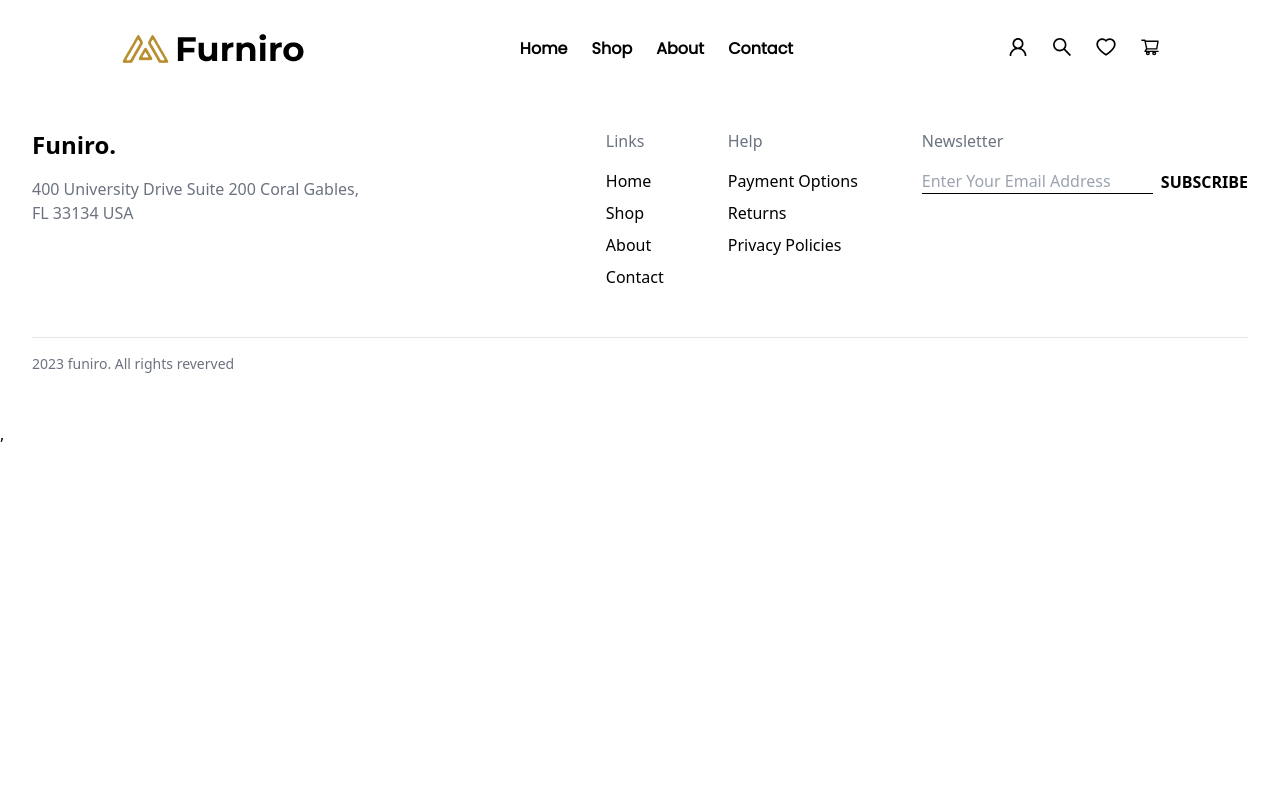
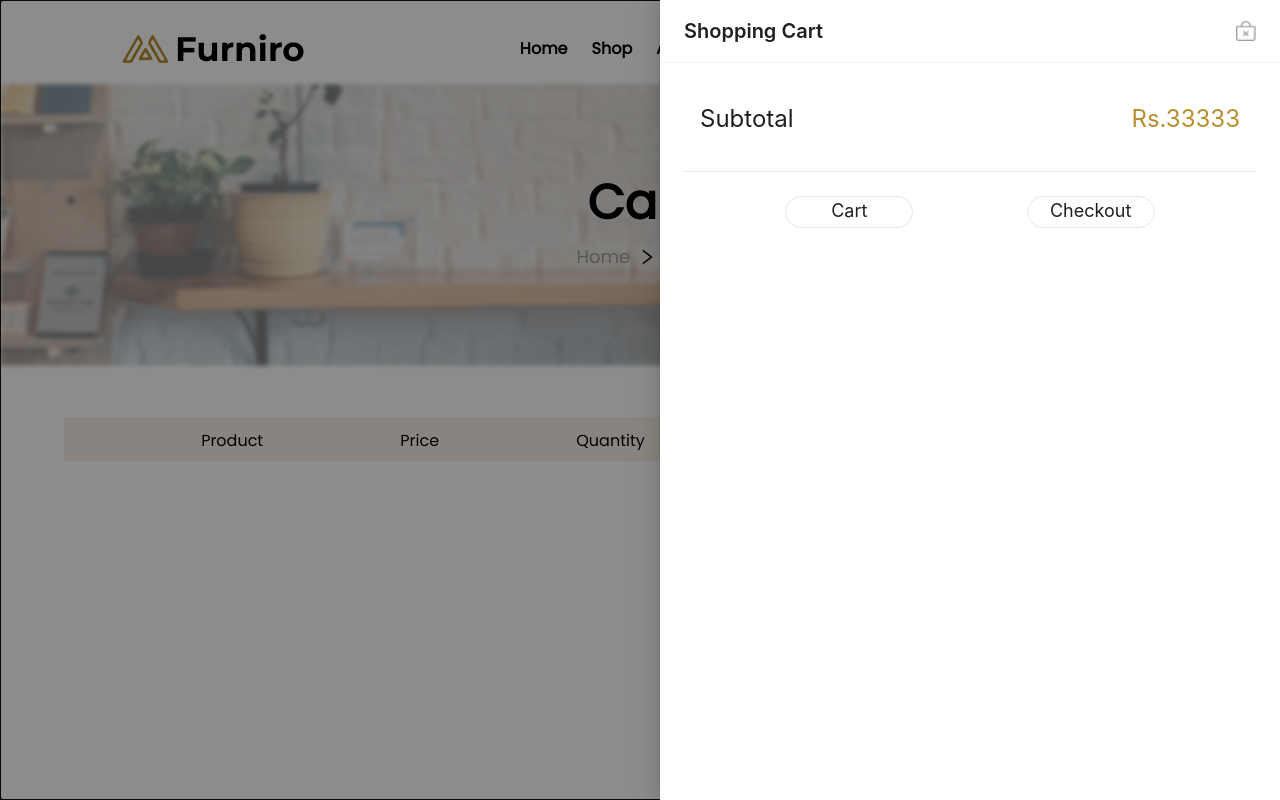
Before and after one commit to Aliraza708/assigment5, a React (Vite) app: page /AddtoCart in a window 1280 px wide. Both pictures are taken after a click on the element 1150 px from the left and 47 px from the top of the page. Shown: the top 800 px of the page. Built offline with nearby package versions, Linux system fonts and the light colour scheme.

Commit message:
update Cart Shopping

```diff
--- a/src/App.jsx
+++ b/src/App.jsx
@@ -6,6 +6,7 @@ import Home from './pages/Home'
 import Footer from './Components/Footer'
 import Shop from './pages/Shop'
 import ProductDetail from './pages/ProductDetail'
+import AddtoCart from './pages/Cart'
 
 function App() {
 return(
@@ -14,7 +15,9 @@ return(
     <Routes>
      <Route path="/" element={<Home/>} />
      <Route path='/Shop' element={<Shop/>} />
+     <Route path='/AddtoCart' element={<AddtoCart/>} />
      <Route path='/Shop/:id' element={<ProductDetail/>}/>
+
     </Routes>
     <Footer/>
   </BrowserRouter>
--- a/src/Components/Banner.jsx
+++ b/src/Components/Banner.jsx
@@ -1,3 +1,4 @@
+import { Link } from 'react-router-dom'
 import '../App.css'
 
 function Banner() {
@@ -19,9 +20,12 @@ function Banner() {
                 Lorem ipsum dolor sit amet, consectetur adipiscing elit. Ut elit
                 tellus, luctus nec ullamcorper mattis.
               </p>
-              <button className="px-6 py-3 mt-6 text-white rounded hover:bg-yellow-800" style={{backgroundColor:'#B88E2F'}}>
+              <Link to={"/shop"}>
+               <button className="px-6 py-3 mt-6 text-white rounded hover:bg-yellow-800" style={{backgroundColor:'#B88E2F'}}>
                 BUY NOW
               </button>
+              </Link>
+
             </div>
           </div>
         </div>
--- a/src/Components/Card.jsx
+++ b/src/Components/Card.jsx
@@ -1,8 +1,10 @@
+import { useContext } from "react"
 import { Link } from "react-router-dom"
+import { CartContext } from "../ContextApi/AddtoCartContextapi"
 
 
 function Card({ item }) {
-
+  const {addItem,removeItem,isItemadd} = useContext(CartContext)
   return (
     <div className="flex  flex-wrap  gap-8 items-center justify-center min-h-screen ">
       {item.map((data) => {
@@ -10,38 +12,34 @@ function Card({ item }) {
 
 
         return (
-          <Link to={`/Shop/${id}`} key={id} className="bg-white  border h-[400px] overflow-hidden max-w-xs w-72">
+          <div key={id} className="bg-white  border h-[400px] overflow-hidden max-w-xs w-72">
 
             <div className="relative group w-full h-72">
-              {/* Image */}
               <img
                 src={image}
                 alt="A minimalist flower pot on an orange leather sofa"
                 className="w-full cursor-pointer h-72 object-cover"
               />
 
-              {/* Hover overlay with Add to Cart button */}
               <div className="absolute inset-0 flex items-center justify-center bg-[#636363] bg-opacity-50 opacity-0 group-hover:opacity-100 transition-opacity">
-                <button className="bg-white hover:opacity-95 text-yellow-600 font-semibold py-2 px-4 rounded shadow">
+                <button onClick={()=>addItem(data)} className="bg-white hover:opacity-95 text-yellow-600 font-semibold py-2 px-4 rounded shadow">
                   Add to cart
                 </button>
               </div>
 
-              {/* Conditional label for "New" */}
               {add === 'new' && (
                 <div className="absolute top-2 right-2 h-10 text-center bg-teal-500 text-white text-sm font-semibold px-1.5 py-2.5 rounded-full">
                   New
                 </div>
               )}
 
-              {/* Conditional label for "-50%" sale */}
               {add === 'sal' && (
                 <div className="absolute top-2 right-2 h-10 text-center bg-red-700 text-white text-sm font-semibold px-1 py-2.5 rounded-full">
                   -50%
                 </div>
               )}
             </div>
-
+            <Link to={`/Shop/${id}`} >
             <div className="p-4" style={{ backgroundColor: '#F4F5F7' }}>
               <h2 className="text-lg font-semibold text-gray-800">{title}</h2>
               <p className="text-gray-600">{categories}</p>
@@ -49,6 +47,7 @@ function Card({ item }) {
             </div>
 
           </Link>
+          </div>
         )
       })}
 
--- /dev/null
+++ b/src/Components/CartBanner.jsx
@@ -0,0 +1,25 @@
+import { Link } from 'react-router-dom'
+import { RightOutlined } from '@ant-design/icons'
+
+function CartBanner(){
+    return(
+        <div className="flex items-center justify-center  " style={{backgroundColor:'#EFEFEF'}}>
+        <div className="relative w-full h-72 p-8 bg-white">
+          <img
+            alt="Interior with a plant, chair, and lamp"
+            className="absolute inset-0 object-cover w-full h-full"
+            src='/images/Rectangle 1.png'
+
+          />
+          <div className="relative z-10 flex flex-col items-center justify-center w-full h-full p-8  bg-opacity-75">
+            <h1 className='text-5xl font-semibold font-poppins'>Cart</h1>
+           <div className='mt-4 font-poppins flex gap-2 text-lg '>
+           <Link to={'/'} className=' font-medium text-[#9F9F9F]'> Home  </Link><RightOutlined /><p className='font-normal'>Cart</p>
+           </div>
+          </div>
+        </div>
+      </div>
+    )
+}
+
+export default CartBanner
--- a/src/Components/Header.jsx
+++ b/src/Components/Header.jsx
@@ -1,6 +1,7 @@
 import { HeartOutlined, MenuOutlined, SearchOutlined, ShoppingCartOutlined, UserOutlined } from "@ant-design/icons"
-import { Button, Dropdown, Menu } from "antd";
+import { Badge, Button, Dropdown, Menu } from "antd";
 import { Link } from "react-router-dom";
+import AddtoCartDrawer from "./addtocartDrawer";
 function Header() {
     const mobileMenu = {
         items: [
@@ -10,9 +11,7 @@ function Header() {
             { key: 'contact', label: 'Contact' },
         ],
     };
-    function handle(){
-        alert("run")
-    }
+
     return (
         <div className="bg-white text-black p-3  sticky top-0 z-50">
             <div className="flex justify-around items-center mt-4">
@@ -29,20 +28,25 @@ function Header() {
                 <div className="flex gap-6">
                     <div ><UserOutlined style={{ fontSize: '20px', cursor: 'pointer', }} /></div>
                     <div>
-                        <SearchOutlined onClick={handle} style={{ fontSize: '20px', cursor: 'pointer', }} />
-
+                        <SearchOutlined  style={{ fontSize: '20px', cursor: 'pointer', }} />
                         </div>
                     <div><HeartOutlined style={{ fontSize: '20px', cursor: 'pointer', }} /></div>
-                    <div><ShoppingCartOutlined style={{ fontSize: '20px', cursor: 'pointer', }} /></div>
+                    <div>
+
+                    <AddtoCartDrawer />
+
                 </div>
+                </div>
+
 
                 <div className="md:hidden">
 
-                    <Dropdown menu={mobileMenu} trigger={['click']} placement="bottomRight">
-                        <Button icon={<MenuOutlined />} />
+                    <Dropdown  menu={mobileMenu} trigger={['click']} placement="bottomRight">
+                        <Button style={{borderColor : 'black' ,  color :'black'}}  icon={<MenuOutlined  />} />
                     </Dropdown>
                 </div>
             </div>
+
         </div>
     )
 
--- /dev/null
+++ b/src/Components/addtocartDrawer.jsx
@@ -0,0 +1,93 @@
+import React, { useContext, useState } from 'react';
+import { Badge, Button, Drawer } from 'antd';
+import { ShoppingCartOutlined } from '@ant-design/icons';
+import { Link } from 'react-router-dom';
+import { CartContext } from '../ContextApi/AddtoCartContextapi';
+const AddtoCartDrawer = () => {
+
+    const{cart,removeItem} = useContext(CartContext)
+    console.log(cart)
+    const [open, setOpen] = useState(false);
+    const showDrawer = () => {
+        setOpen(true);
+    };
+    const onClose = () => {
+        setOpen(false);
+    };
+    return (
+        <>
+            <Badge onClick={showDrawer} style={{
+                height: '18px',
+                width: '13px',
+                fontSize: '11px',
+                borderRadius: '50%',
+                cursor: 'pointer'
+
+            }} count={cart.length}>
+                <ShoppingCartOutlined style={{ fontSize: '20px', cursor: 'pointer', }} />
+
+            </Badge>
+            <Drawer
+                    width={620}
+
+                title={
+                    <div style={{ display: 'flex', justifyContent: 'space-between', alignItems: 'center' }}>
+                        <span style={{ fontSize: '20px' }}>Shopping Cart</span>
+                        <img
+                            src="/images/Group.png"
+                            alt="Close"
+                            style={{ cursor: 'pointer', width: '20px', height: '20px' }}
+                            onClick={onClose}
+                        />
+                    </div>
+
+                }
+                onClose={onClose}
+                open={open}
+                closable={false}
+
+            >
+              <div className='flex w-full flex-col gap-5' >
+                {cart.map((item)=>{
+                    return(
+                        <div className='flex justify-between items-center gap-6'>
+                        <div className='flex '>
+                         <div>
+                         <img className='h-24' src={item.image} alt="" />
+                     </div>
+                     <div >
+                         <p className='text-3xl pl-6'>{item.title}</p>
+                         <div className='flex pl-6 pt-3 text-xl gap-5 w-full '>
+                           <p>{item.qunantity}</p>
+                         <p>x</p>
+                         <p className='text-[#B88E2F]'>Rs . {item.price}</p>
+                         </div>
+
+
+                     </div>
+                     </div>
+                     <div onClick={()=>removeItem(item.id)} className='border text-lg cursor-pointer bg-[#9F9F9F] text-white  w-8 h-8 text-center rounded-full'>
+                         x
+                     </div>
+                     </div>
+                    )
+                })}
+
+
+                <div className='flex justify-between p-4 text-2xl'>
+                    <p>Subtotal</p>
+                    <p className='text-[#B88E2F]'>Rs.33333</p>
+                </div>
+                <hr />
+              </div>
+              <div className='flex justify-evenly text-lg text-center items-center gap-3 mt-6'>
+                <Link to={'/AddtoCart'} onClick={onClose} className='rounded-full border hover:text-black h-8 w-32 '>Cart</Link>
+                <Link   onClick={onClose}  className='rounded-full   hover:text-black   h-8 border w-32' >Checkout</Link>
+              </div>
+
+            </Drawer>
+
+        </>
+    );
+};
+export default AddtoCartDrawer;
--- /dev/null
+++ b/src/ContextApi/AddtoCartContextapi.jsx
@@ -0,0 +1,38 @@
+import { createContext, useState } from "react";
+
+
+export const CartContext = createContext()
+
+export default function CartContextProvider({children}){
+
+    const [cart,setCart] = useState([])
+    function addItem (items){
+        const array = cart
+     const cartIndex =cart.findIndex((data)=>data.id == items.id)
+     if(cartIndex == -1){
+        cart.push({...items , qunantity : 1})
+     }else{
+         array[cartIndex].qunantity++
+     }
+    }
+    function removeItem (id){
+        const array = cart
+     const cartIndex =cart.findIndex((data)=>data.id == id)
+     array.splice(cartIndex,1)
+    setCart([...array])
+    }
+    function isItemadd (id){
+        const array = cart
+     const cartIndex =cart.findIndex((data)=>data.id == items.id)
+     if(cartIndex == -1){
+        return null
+     }else{
+        return array[cartIndex]
+     }
+    }
+    return(
+        <CartContext.Provider value={{addItem,removeItem,isItemadd,cart}}>
+            {children}
+        </CartContext.Provider>
+    )
+}
--- /dev/null
+++ b/src/pages/Cart.jsx
@@ -0,0 +1,72 @@
+import { Button, InputNumber } from "antd";
+import CartBanner from "../Components/CartBanner";
+import { CartContext } from "../ContextApi/AddtoCartContextapi";
+import { useContext } from "react";
+import { DeleteFilled } from "@ant-design/icons";
+// import { InputNumber } from 'antd';
+
+export default function AddtoCart() {
+    const { addItem, removeItem, isItemadd, cart } = useContext(CartContext)
+    const onChange = (value) => {
+        console.log('changed', value);}
+    return (
+
+        <div>
+            <CartBanner />
+            <div className="mt-12 flex w-full justify-evenly gap-9 ">
+                <div className="ml-16 w-9/12 flex flex-col gap-6">
+                    <nav className="bg-[#F9F1E7] h-11 pt-3 font-poppins flex justify-evenly">
+                        <p>Product</p>
+                        <p>Price</p>
+                        <p>Quantity</p>
+                        <p>Subtotal</p>
+                    </nav>
+                    {/* <div className="flex items-center justify-evenly font-poppins text-lg text-[#9F9F9F]"> */}
+                    {cart.map((item) => {
+                        return (<div className="flex items-center justify-between  font-poppins text-lg text-[#9F9F9F]">
+                            <div className="flex items-center gap-3  ">
+                                <img className="h-28 rounded-md" src={item.image} alt="" />
+                                <p className="w-32">{item.title}</p>
+                            </div>
+                            <div>
+                                Rs. {item.price}
+                            </div>
+                            <div>
+
+
+                    <InputNumber min={1}  defaultValue={item.qunantity} onChange={onChange} className="text-center w-12 "/>
+
+                                {/* <input defaultValue={item.qunantity} className="w-20 outline-none border-none" type="number" /> */}
+                            </div>
+                            <div className="text-black">
+                                Rs. 250,000.00
+                            </div>
+                            <div>
+                                <DeleteFilled onClick={() => removeItem(item.id)} className="text-[#B88E2F]" />
+                            </div>
+                        </div>)
+                    })}
+
+
+
+
+
+                </div>
+                {/* </div> */}
+
+                <div className="font-poppins flex flex-col  mt-12 mr-3 items-center h-72 w-64 bg-[#F9F1E7] text-center pt-4">
+                    <h1 className="font-bold text-2xl">Cart Total</h1>
+                    <div className="flex flex-col  gap-4 mt-8">
+                        <p>SubTotal <span className="pl-10">23000</span></p>
+                        <p>Total <span className="pl-16 text-[#B88E2F]">23000</span></p>
+                        <Button className="w-40 p-6">Check Out</Button>
+                    </div>
+
+
+                </div>
+            </div>
+
+
+        </div>
+    )
+}
--- a/src/pages/Product.jsx
+++ b/src/pages/Product.jsx
@@ -5,17 +5,17 @@ import { Link } from "react-router-dom";
 
 function Product() {
   const { Product } = useContext(ProductContext);
-  const [visible, setVisible] = useState(8); // Initially show 8 products
+  const [visible, setVisible] = useState(8);
 
   const handleShowMore = () => {
-    setVisible((prevVisible) => prevVisible + 4); // Show 4 more products on each click
+    setVisible((prevVisible) => prevVisible + 4);
   };
 
   return (
     <div className="mt-9">
       <h1 className="text-center font-bold text-3xl font-poppins">Our Products</h1>
       <div className="mt-8">
-        <Card item={Product.slice(0, visible)} /> {/* Pass only the visible products to Card */}
+        <Card item={Product.slice(0, visible)} />
       </div>
       <div style={{ display: "flex", justifyContent: "center", alignItems: "center" }}>
         {visible < Product.length && (
--- a/src/pages/ProductDetail.jsx
+++ b/src/pages/ProductDetail.jsx
@@ -5,10 +5,10 @@ import { ProductContext } from "../ContextApi/ProductContext"
 import ProductDetailCard from "../Components/ProductDetailCard"
 
 
-export default function ProductDetail(){
+export default  function ProductDetail(){
     const {id} = useParams()
-    const { Product } = useContext(ProductContext);
-    const fil = Product.filter((data)=>data.id == id)
+    const { Product } =  useContext(ProductContext);
+    const fil =  Product.filter((data)=>data.id == id)
        return(
         <div className="font-poppins">
       <div className="bg-[#F9F1E7]  h-16 flex  items-center  pl-14 " >
@@ -31,7 +31,7 @@ export default function ProductDetail(){
               marginLeft : '15px',
               marginTop: '5px'
             }}>
-          {fil[0].title}
+          {fil[0]?.title}
         </div>
       </div>
       <div>
```
Also changed, not shown: src/main.jsx (+7 -3 lines), public/images/Group.png (added).
